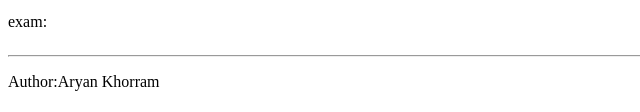
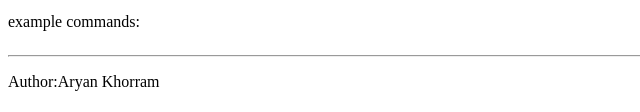
Before and after one commit to aryankhorrami/Homework-group, a plain HTML site: page Node-js.html in a window 1280 px wide. Shown: the part 685-797 px from the top of the page, 0-640 px from the left. Drawn offline with Linux system fonts and the light colour scheme.

```diff
--- a/Node-js.html
+++ b/Node-js.html
@@ -27,9 +27,8 @@
             with many input/output operations, as well as for real-time Web applications <br> (e.g., real-time communication programs and browser games).
             The Node.js distributed <br> development project was previously governed by the Node.js Foundation, and has now merged <br> with the JS Foundation to form the OpenJS Foundation, which is facilitated by the Linux <br> Foundation's Collaborative Projects program.
             Corporate users of Node.js software include <br> GoDaddy, Groupon, IBM, LinkedIn, Microsoft, Netflix, PayPal, Rakuten, SAP, Walmart, <br> Yahoo!, and Amazon Web Services.</p>
-            <p>exam:</p>
+            <p>example commands:</p>
             <table>
-
             </table>
             <hr>
             <footer>
```
